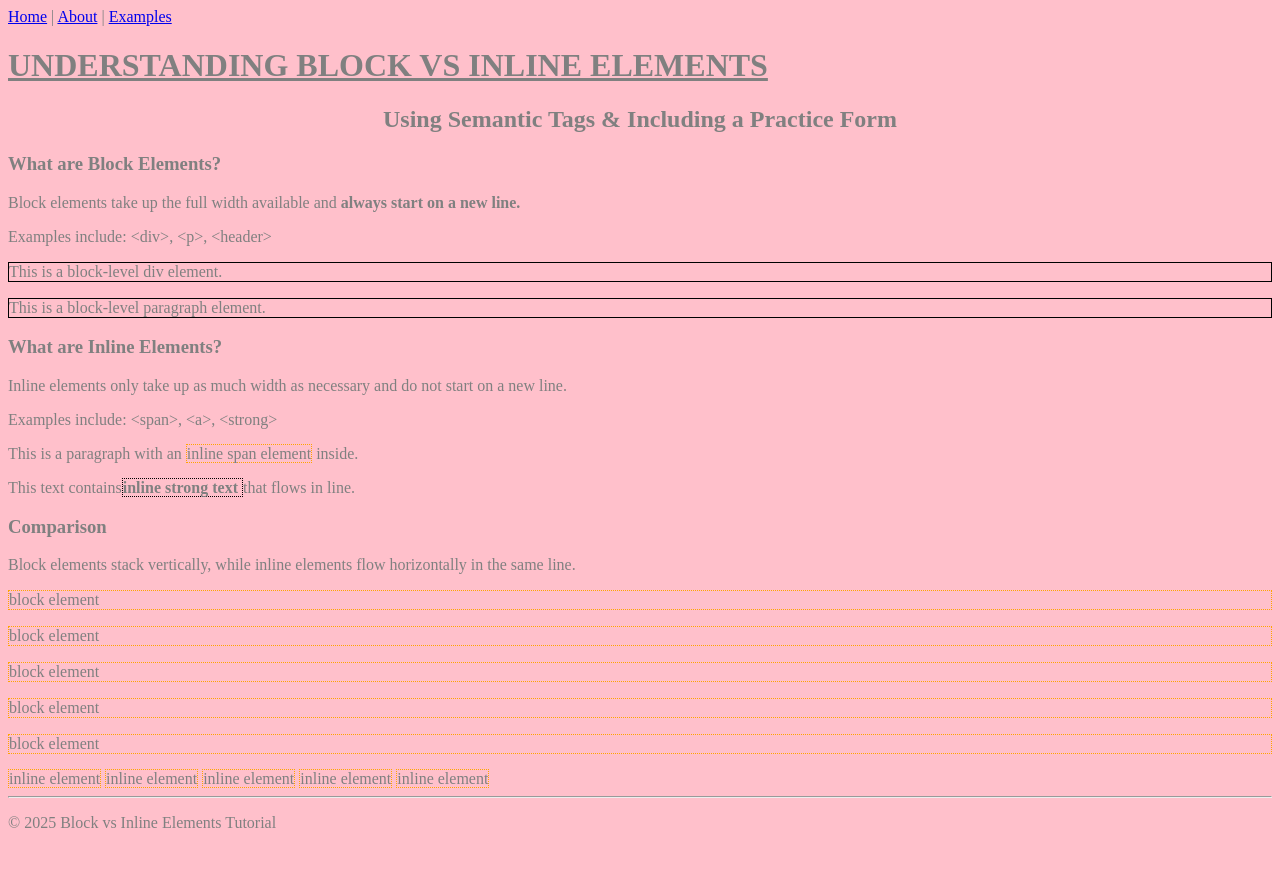
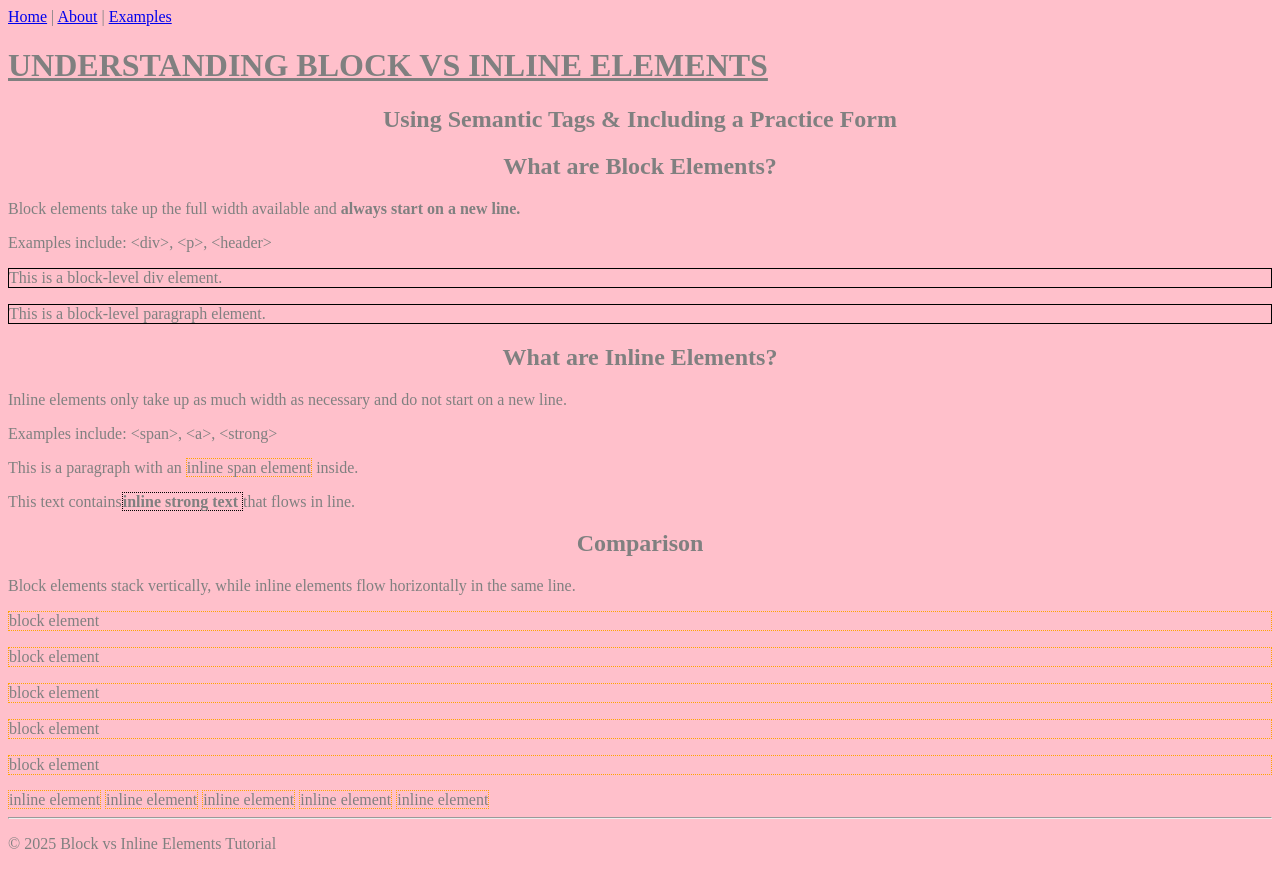
Before and after one commit to NickShap/Block-vs-Inline-Elements, a plain HTML site: page index.html in a window 1280 px wide. Before the commit the page ends 848 px from the top, so only its background shows below. Drawn offline with Linux system fonts and the light colour scheme.

Commit message:
commit and push

```diff
--- a/index.html
+++ b/index.html
@@ -16,21 +16,21 @@
     <h1 id="ohio">Understanding Block vs Inline Elements</h1>
     <h2 class="centered-heading">Using Semantic Tags & Including a Practice Form</h2>
 
-    <h3>What are Block Elements?</h3>
+    <h2 class="centered-heading">What are Block Elements?</h2>
     <p>Block elements take up the full width available and <strong>always start on a new line.</strong></p>
     <p>Examples include: &lt;div&gt;, &lt;p&gt;, &lt;header&gt;</p>
 
     <div style="border:1px solid black">This is a block-level div element.</div>
     <p style="border:1px solid black">This is a block-level paragraph element.</p>
 
-    <h3>What are Inline Elements?</h3>
+    <h2 class="centered-heading">What are Inline Elements?</h2>
     <p>Inline elements only take up as much width as necessary and do not start on a new line.</p>
     <p>Examples include: &lt;span&gt;, &lt;a&gt;, &lt;strong&gt;</p>
 
     <p>This is a paragraph with an  <span style="border:1px dotted orange">inline span element</span> inside.</p>
     <p>This text contains<span style="border:1px dotted black"><strong>inline strong text </strong></span> that flows in line.</p>
 
-    <h3>Comparison</h3>
+    <h2 class="centered-heading">Comparison</h2>
     <p>Block elements stack vertically, while inline elements flow horizontally in the same line.</p>
 
     <p style="border:1px dotted orange">block element</p>
```
